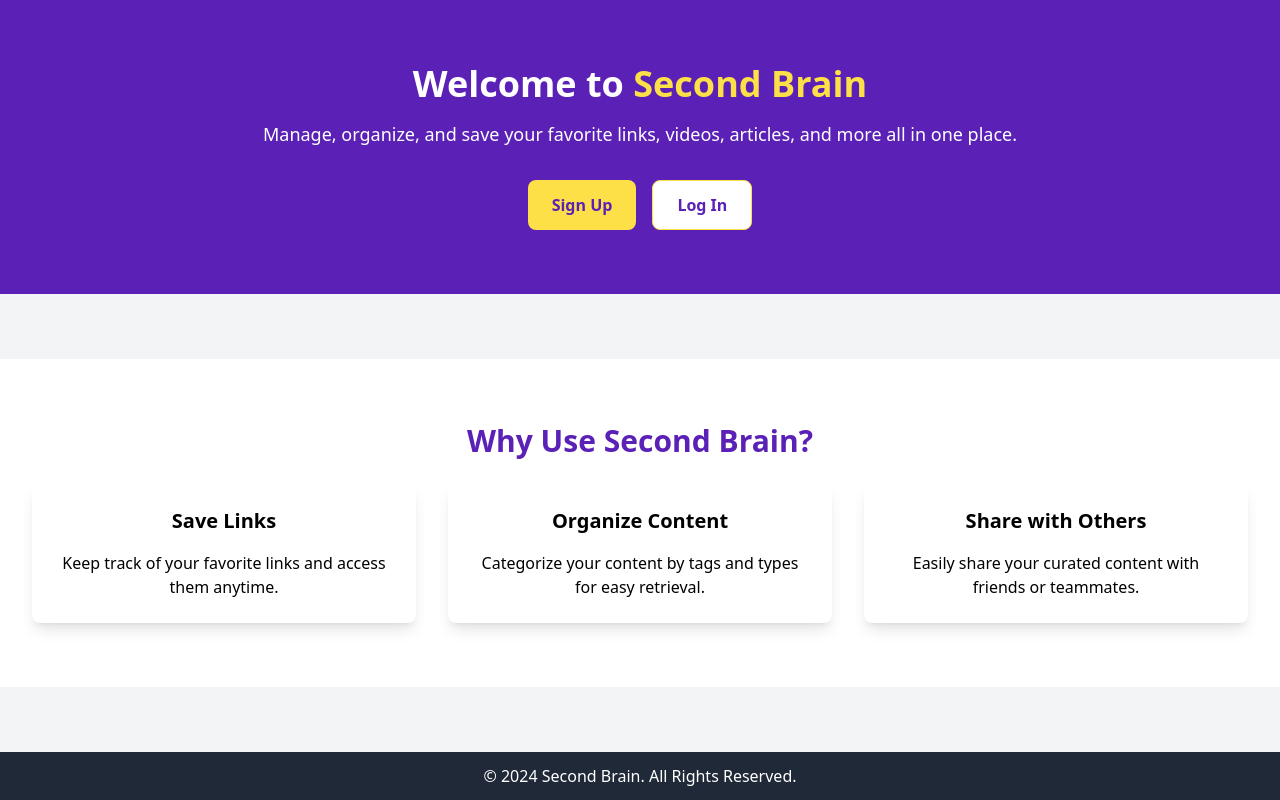
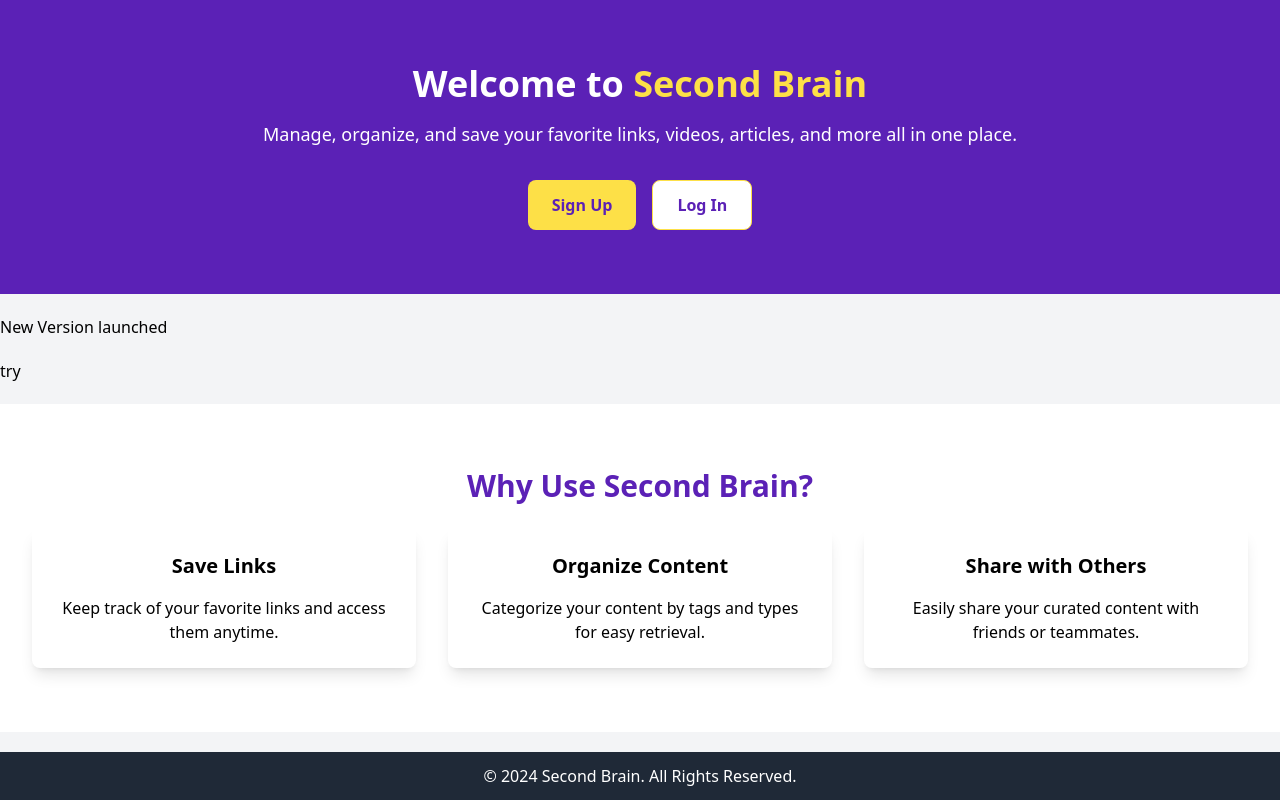
Before and after one commit to gauravtiwari2509/second-brain, a Next.js app in the folder client/: page / in a window 1280 px wide. Built offline with nearby package versions, Linux system fonts and the light colour scheme.

Commit message:
Update LandingPage.tsx

```diff
--- a/client/components/LandingPage.tsx
+++ b/client/components/LandingPage.tsx
@@ -34,7 +34,8 @@ const LandingPage = () => {
           </button>
         </div>
       </div>
-
+<span>New Version launched</span>
+      <a href='https://second-brain-advanced.vercel.app/'>try</a>
       <div className="py-16 px-8 bg-white text-center">
         <h2 className="text-3xl font-bold text-violet-800 mb-6">
           Why Use Second Brain?
```
